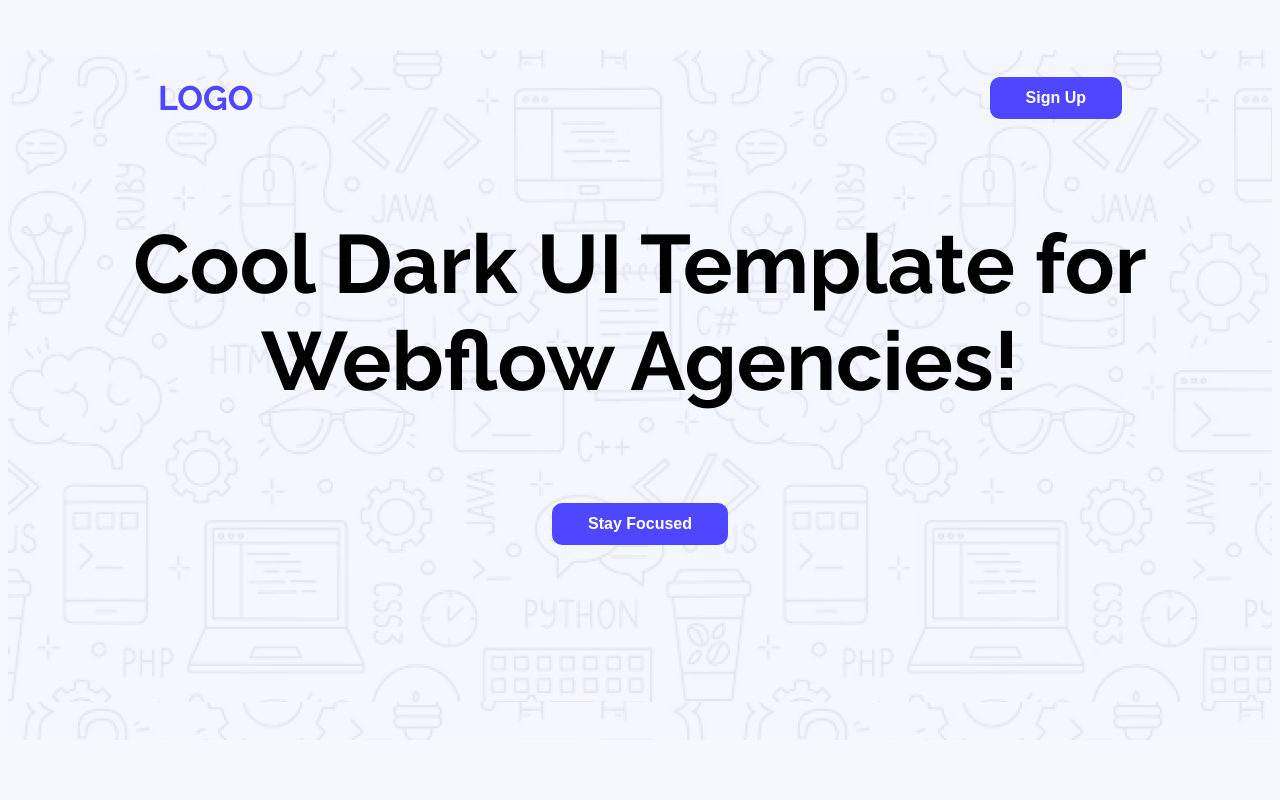
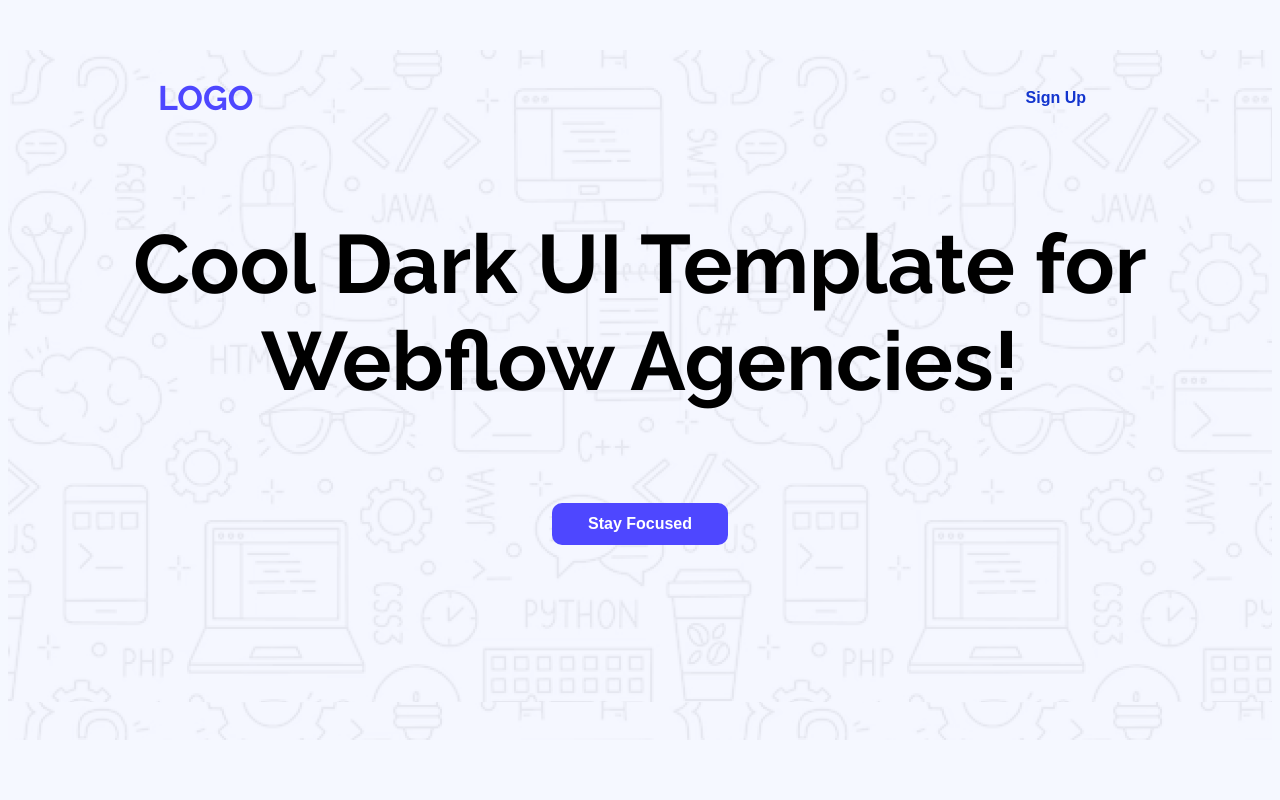
Before and after one commit to Sehabulislam/my-first-assignment, a plain HTML site: page index.html in a window 1280 px wide. In both pictures the pointer is over the button "Sign Up". Shown: the top 800 px of the page. Drawn offline with Linux system fonts and the light colour scheme.

Commit message:
updated the code

```diff
--- a/style/blog.css
+++ b/style/blog.css
@@ -19,7 +19,6 @@
     font-size: 34px;
     font-weight: bold;
 }
-
 .btn-primary{
     background-color:#4E47FF;
     font-weight:bold;
@@ -28,7 +27,14 @@
     padding:  12px 36px;
     border: none;
     border-radius: 10px;
+    transition: .5s;
 }
+.btn-primary:hover{
+    background: transparent;
+    color:#1335ce;
+    box-shadow: none;
+}
+
 /* header style*/
 .primary-bg{
     background-image: url("../Assets/Hero-bg.png");
@@ -85,7 +91,6 @@
     padding: 120px 150px ;
     text-align: center;
     border-radius:25px;
-
 }
 .fonts{
     color: rgba(0, 0, 0, 0.5);
```
